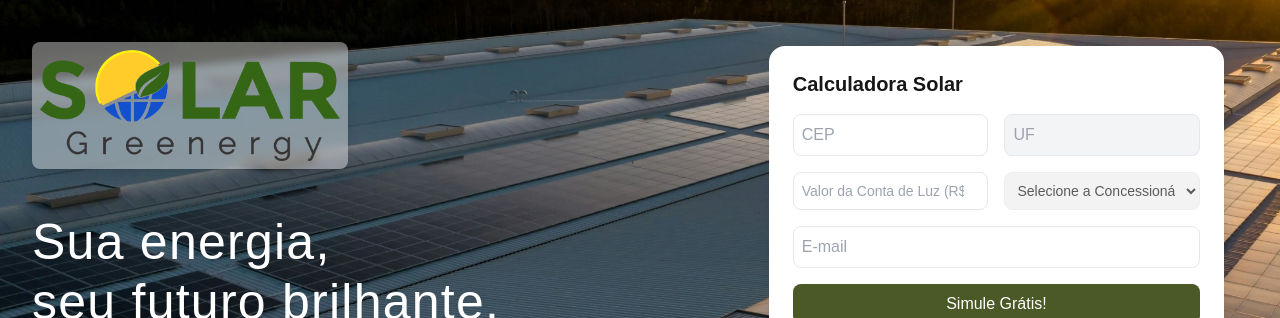
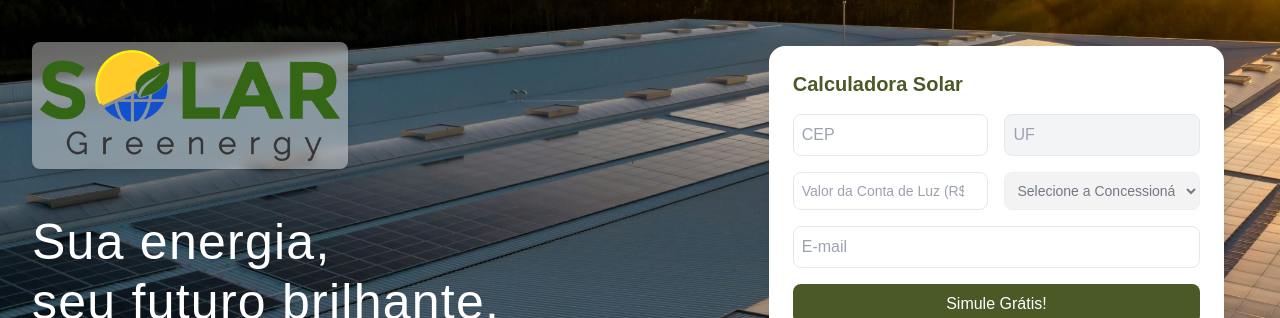
Before and after one commit to kaiquemendonca/greenergy-solar, a Next.js app: page / in a window 1280 px wide. Shown: the part 191-509 px from the top of the page. Built offline with nearby package versions, Linux system fonts and the light colour scheme; what tailwindcss-animated would draw is missing.

Commit message:
first corrigindo bugs 6

```diff
--- a/src/components/Main.tsx
+++ b/src/components/Main.tsx
@@ -175,7 +175,7 @@ export const Main = () => {
 
     return (
         <div className="w-full flex flex-col scroll-smooth">
-            <div className="w-full h-[150svh] md:h-screen md:snap-always md:snap-start relative flex md:px-8">
+            <div className="w-full h-[180svh] md:h-screen md:snap-always md:snap-start relative flex md:px-8">
                 <img className="brightness-50  md:brightness-100 object-cover object-right-top z-20 absolute top-0 bottom-0 left-0 right-0 w-full h-screen"
                     src="/assets/bg-painel.jpg"/>
                 <div className="w-full max-w-[1280px] mx-auto md:flex md:items-center lg:px-0 xl:flex xl:items-center z-50">
@@ -205,8 +205,8 @@ export const Main = () => {
                                     onSubmit={simular}
                                     className="bg-white shadow-lg rounded-2xl p-6 space-y-4"
                                 >
-                                    <h2 className="text-xl font-bold">Calculadora Solar</h2>
-                                    <div className="grid grid-cols-2 gap-4">
+                                    <h2 className="text-xl font-bold text-[#4b5926]">Calculadora Solar</h2>
+                                    <div className="grid grid-cols-2 gap-4 text-gray-700">
                                         <input
                                             type="text"
                                             name="cep"
@@ -296,7 +296,7 @@ export const Main = () => {
 
                                     <button
                                         onClick={() => setResultado(null)}
-                                        className="mt-4 bg-gray-300 px-4 py-2 rounded-lg hover:bg-gray-400"
+                                        className="mt-4 bg-[#4b5926] px-4 py-2 rounded-lg hover:opacity-90 text-white transition"
                                     >
                                         Refazer Simulação
                                     </button>
```
